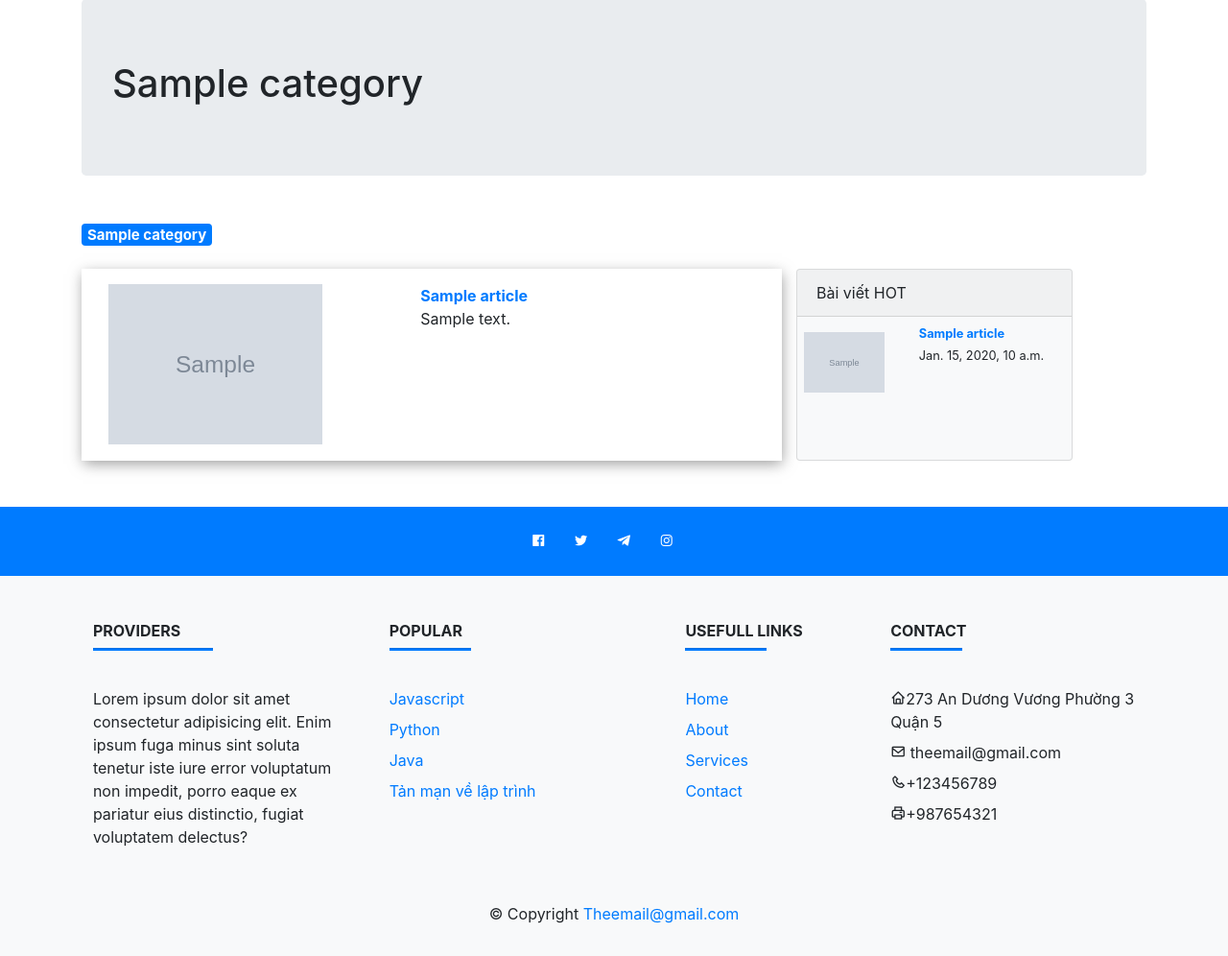
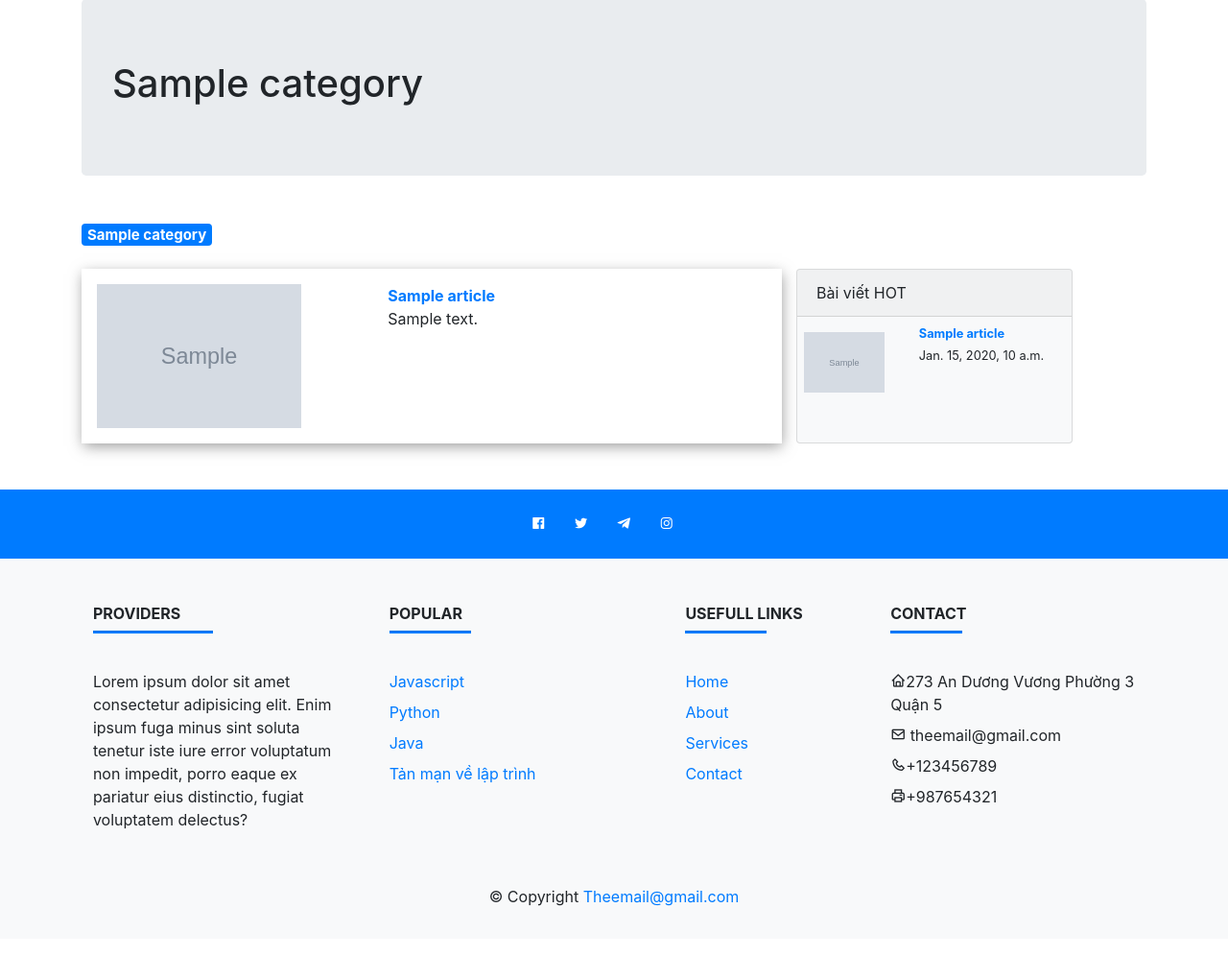
Before and after one commit to notobo15/website_blogs_python, a Django app: a page that uses templates/category.html in a window 1280 px wide. Shown: the part 105-1101 px from the top of the page at 96% size. After the commit the page ends 1049 px from the top, so only its background shows below. Run offline with Django 4.2, Linux system fonts and the light colour scheme; tables that the repository leaves empty hold one stand-in row (values such as "Sample post"); grey boxes marked "Sample" are stand-in pictures; some libraries are stand-ins or nearby versions.

Commit message:
Update category.html

```diff
--- a/templates/category.html
+++ b/templates/category.html
@@ -20,11 +20,11 @@
     <div class="col-8">
         {% for item in article %}
         <div style="box-shadow: 1px 4px 14px -1px rgba(122,122,122,0.75);">
-          <div class="content row" style="gap: 1rem;">
-            <div class="card_thumbnail col-4 mx-auto">
-              <img class="" src="{{item.img}}" alt="" width="100%" height="200" >
+          <div class="content row p-3">
+            <div class="card_thumbnail col-4" style="height: 150px; width: 200px;">
+              <img style="object-fit: cover;" class="" src="{{item.img}}" alt="" width="100%" height="100%" >
             </div>
-            <div class="card_info col-6 p-3 mx-auto">
+            <div class="card_info col-6 mx-auto">
               <a class="font-weight-bold" href="{{item.slug}}" class="tittle">{{item.title}}</a>
               <p class="description">{{item.desc}}</p>
             </div>
```
